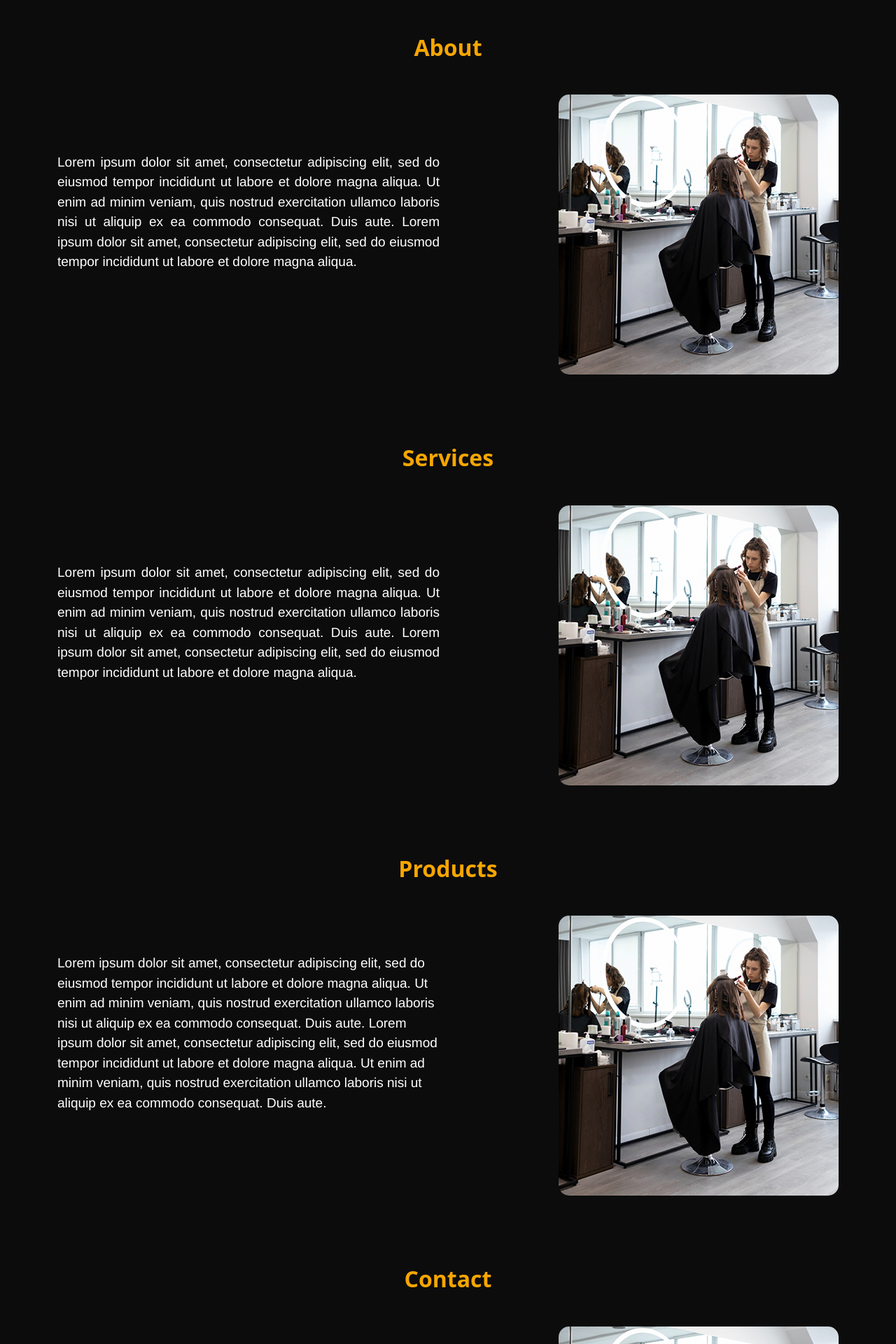
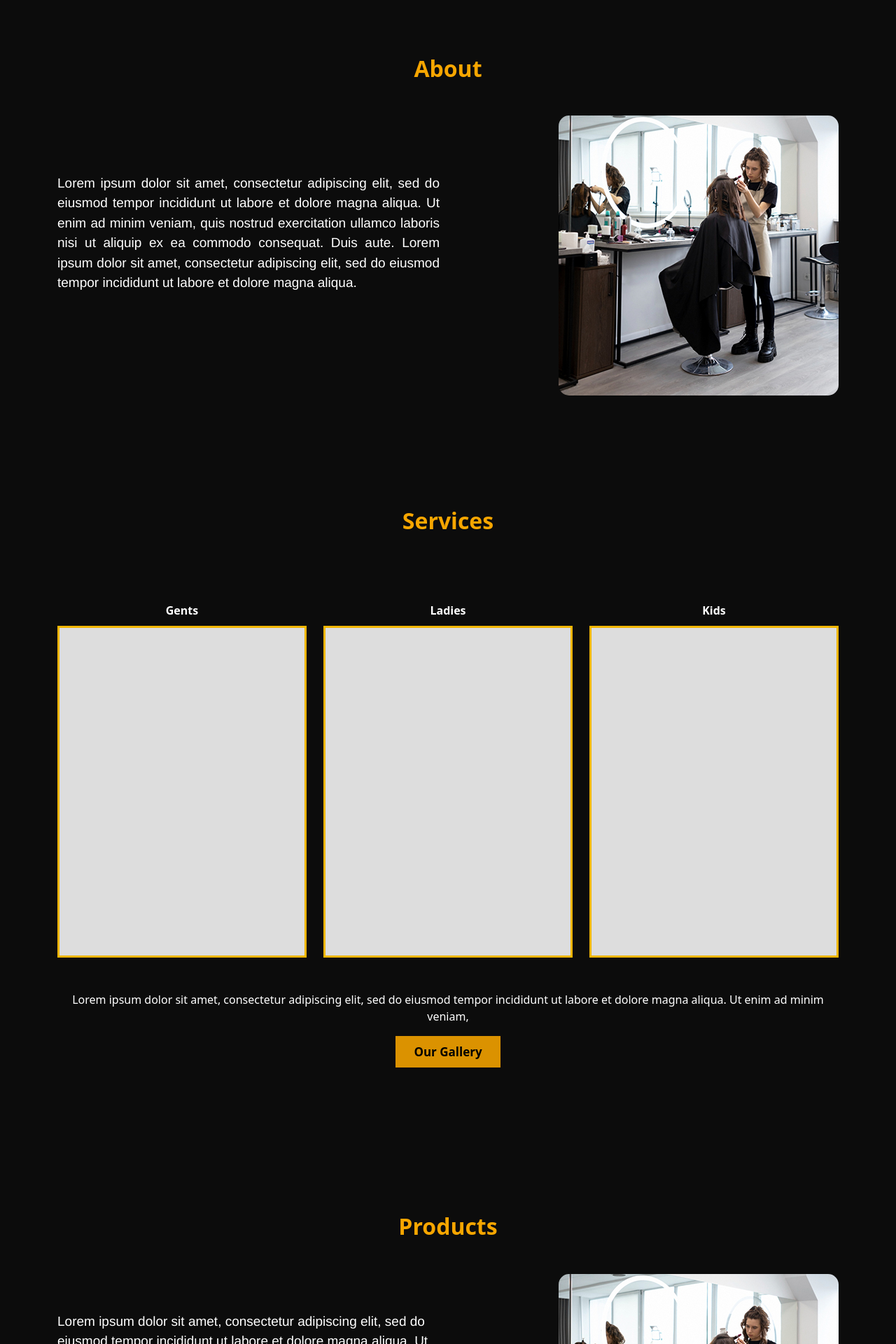
Before and after one commit to Dulsara2003/Saloon-project, a PHP site: page / in a window 1280 px wide. Shown: the part 801-2721 px from the top of the page at 70% size. Run offline with PHP 8.4, Linux system fonts and the light colour scheme.

Commit message:
Zoom animation,Services all done

```diff
--- a/saloon-site/about.css
+++ b/saloon-site/about.css
@@ -1,5 +1,5 @@
 .about-section {
-    padding: 50px 0;
+    padding: 80px 0;
 }
 
 .about-title {
@@ -17,6 +17,8 @@
     justify-content: center;
     align-items: center;
 
+
+
 }
 
 .rounded-image {
@@ -28,81 +30,17 @@
 
     /* Below LG */
     .about-box {
-        width: 400px;
-        height: 400px;
+        width: 450px;
+        height: 450px;
     }
 }
 
 
-@media (min-width: 991px) {
+@media (max-width: 992px) {
 
     /* Below LG */
     .about-box {
-        width: 300px;
-        height: 300px;
+        width: 480px;
+        height: 400px;
     }
 }
-
-@media (min-width: 992px) {
-
-    /* LG and above */
-    .about-box {
-        width: 400px;
-        height: 400px;
-        /* Adjust height as needed */
-    }
-}
-
-
-@keyframes bottomToTop {
-    0% {
-        transform: translateY(30px);
-        opacity: 0;
-    }
-
-    100% {
-        transform: translateY(0);
-        opacity: 1;
-    }
-}
-
-.fade-up {
-    opacity: 0;
-    transform: translateY(40px);
-    transition: transform 0.5s ease-out, opacity 0.5s ease-out;
-    transition-duration: 1s;
-    /* Transition duration */
-    transition-timing-function: ease;
-}
-
-.fade-up.visible {
-    opacity: 1;
-    transform: translateY(0);
-    transition-duration: 1s;
-}
-
-/* text animation */
-.fade-right-about-text {
-    opacity: 0;
-    transform: translateX(-40px);
-    transition: all 0.0s ease-in-out;
-}
-
-.fade-right-about-text.animate-left {
-    opacity: 1;
-    transform: translateX(0);
-    transition-duration: 0.8s;
-
-}
-
-/* image animation */
-.fade-right-about-img {
-    opacity: 0;
-    transform: translateX(40px); /* Start from right */
-    transition: all 0.8s ease-in-out;
-}
-
-.fade-right-about-img.visible {
-    opacity: 1;
-    transform: translateX(0); /* End at normal position */
-}
--- /dev/null
+++ b/saloon-site/all.css
@@ -0,0 +1,54 @@
+.text-balance {
+    text-align: justify;
+}
+
+
+/* Fade-Up */
+.fade-up {
+    opacity: 0;
+    transform: translateY(24px);
+    transition: transform 0.6s ease-out, opacity 0.6s ease-out;
+}
+
+.fade-up.visible {
+    opacity: 1;
+    transform: translateY(0);
+}
+
+
+/* Fade Right*/
+.fade-right {
+    opacity: 0;
+    transform: translateX(-60px);
+    transition: transform 0.5s ease-out, opacity 0.5s ease-out;
+}
+
+.fade-right.visible {
+    opacity: 1;
+    transform: translateX(0);
+}
+
+
+/* Fade Left */
+.fade-left {
+    opacity: 0;
+    transform: translateX(60px);
+    transition: transform 0.5s ease-out, opacity 0.5s ease-out;
+}
+
+.fade-left.visible {
+    opacity: 1;
+    transform: translateX(0);
+}
+
+/* Zoom In*/
+.zoom-in {
+    opacity: 0;
+    transform: translateY(2px) scale(0.92); /* Very small movement & tiny zoom */
+    transition: opacity 0.3s ease-in-out, transform 0.3s ease-in-out;
+}
+
+.zoom-in.fade-in {
+    opacity: 1;
+    transform: translateY(0) scale(1); /* End normal */
+}
--- a/saloon-site/home.css
+++ b/saloon-site/home.css
@@ -38,17 +38,25 @@
 }
 
 .services-btn {
-    height: 50px;
+    height: 45px;
     width: 150px;
     font-size: 17px;
     cursor: pointer;
     font-weight: bold;
-    color: white;
-    border-radius: 4px;
+    color: black;
     border: none;
     background-color: #db9200ff;
     transition: background-color 0.3s, color 0.3s, transform 0.2s;
 }
+
+.services-btn:hover {
+    color: white;
+    background-color: #f7a600;
+    transform: translateY(-3px);
+    box-shadow: 0 10px 25px rgba(0, 0, 0, 0.3);
+    border: 1px solid #fcfcfc;
+}
+
 
 @media (max-width: 768px) {
 
@@ -58,22 +66,15 @@
         font-size: 15px;
         cursor: pointer;
         font-weight: bold;
-    color: white;
-    border-radius: 4px;
+        color: black;
         border: none;
-    background-color:#f7a600;
+        background-color: #f7a600;
         transition: background-color 0.3s, color 0.3s, transform 0.2s;
     }
 }
 
 
 
-.services-btn:hover {
-    background-color: #f7a600;
-    transform: translateY(-3px);
-    box-shadow: 0 10px 25px rgba(0, 0, 0, 0.3);
-    border: 1px solid #fcfcfc;
-}
 
 
 .header-mobile {
@@ -101,40 +102,3 @@
     padding: 20px;
     border-radius: 10px;
 }
-
-
-
-/* Animation Main-text*/
-@keyframes slideInLeft {
-    0% {
-        transform: translateX(-7%);
-        opacity: 0;
-    }
-
-    100% {
-        transform: translateX(0);
-        opacity: 1;
-    }
-}
-
-.animate-left {
-    animation: slideInLeft 1s ease-out forwards;
-}
-
-
-/* Keyframes for Bottom-to-Top animation */
-@keyframes bottomToTop {
-    0% {
-        transform: translateY(50px);
-        opacity: 0;
-    }
-    100% {
-        transform: translateY(0);
-        opacity: 1;
-    }
-}
-
-/* Apply animation to the div */
-.animate-bottom {
-    animation: bottomToTop 1s ease-out forwards;
-}
--- a/saloon-site/index.php
+++ b/saloon-site/index.php
@@ -6,10 +6,10 @@
     <meta name="viewport" content="width=device-width, initial-scale=1.0">
     <title>Responsive Web Design</title>
     <link href="https://cdn.jsdelivr.net/npm/bootstrap@5.3.0/dist/css/bootstrap.min.css" rel="stylesheet">
+    <link rel="stylesheet" href="all.css">
     <link rel="stylesheet" href="home.css">
     <link rel="stylesheet" href="about.css">
-    <link rel="stylesheet" href="style.css">
-
+    <link rel="stylesheet" href="services.css">
 </head>
 
 <body style="background-color: #0C0C0C;">
@@ -37,10 +37,10 @@
                     <!-- Mobile -->
                     <div class="row justify-content-center d-block d-md-none"> <!-- Center the content -->
                         <div class="col-12 main-text-balance text-center animate-left"> <!-- 10 columns on mobile, 5 columns on larger screens -->
-                            <h1 class="fw-bold header-mobile">Lorem ipsum dolor sit amet Lorem ipsum dolor sit amet</h1>
+                            <h1 class="fw-bold header-mobile fade-right">Lorem ipsum dolor sit amet Lorem ipsum dolor sit amet</h1>
                         </div>
 
-                        <div class="animate-bottom text-center">
+                        <div class="fade-up text-center">
                             <p class="mx-auto text-balance ">Lorem ipsum dolor sit amet, consectetur adipiscing elit, Lorem ipsum dolor sit amet, consectetur adipiscing elit.
                                 Lorem ipsum dolor sit amet, consectetur adipiscing elit, Lorem ipsum dolor sit amet, consectetur adipiscing elit.
                             </p>
@@ -52,11 +52,11 @@
                     <!-- Md -->
                     <div class="row d-none d-md-block d-lg-none "> <!-- Center the content -->
                         <div class="col-12 main-text-balance text-center animate-left"> <!-- 10 columns on mobile, 5 columns on larger screens -->
-                            <h1 class="fw-bold header-md">Lorem ipsum dolor sit amet Lorem ipsum dolor sit amet</h1>
+                            <h1 class="fw-bold header-md fade-right">Lorem ipsum dolor sit amet Lorem ipsum dolor sit amet</h1>
 
                         </div>
 
-                        <div class="animate-bottom">
+                        <div class="fade-up">
                             <p class="mx-auto text-balance ">Lorem ipsum dolor sit amet, consectetur adipiscing elit, Lorem ipsum dolor sit amet, consectetur adipiscing elit.
                                 Lorem ipsum dolor sit amet, consectetur adipiscing elit, Lorem ipsum dolor sit amet, consectetur adipiscing elit.
                             </p>
@@ -68,10 +68,10 @@
                     <div class="row d-none d-lg-block d-xl-none"> <!-- Center the content -->
                         <div class="col-10 col-md-10 main-text-balance animate-left"> <!-- 10 columns on mobile, 5 columns on larger screens -->
 
-                            <h1 class="fw-bold header-lg">Lorem ipsum dolor sit amet Lorem ipsum dolor sit amet</h1>
+                            <h1 class="fw-bold header-lg fade-right">Lorem ipsum dolor sit amet Lorem ipsum dolor sit amet</h1>
                         </div>
 
-                        <div class="animate-bottom">
+                        <div class="fade-up">
                             <p class="col-9 text-balance ">Lorem ipsum dolor sit amet, consectetur adipiscing elit, Lorem ipsum dolor sit amet, consectetur adipiscing elit.
                                 Lorem ipsum dolor sit amet, consectetur adipiscing elit, Lorem ipsum dolor sit amet, consectetur adipiscing elit.
                             </p>
@@ -82,12 +82,12 @@
 
 
                     <!-- Xl -->
-                    <div class="row d-none d-xl-block "> <!-- Center the content -->
+                    <div class="row d-none d-xl-block"> <!-- Center the content -->
                         <div class="col-9 main-text-balance animate-left"> <!-- 10 columns on mobile, 5 columns on larger screens -->
-                            <h1 class="fw-bold header-xl">Lorem ipsum dolor sit amet Lorem ipsum dolor sit amet</h1>
+                            <h1 class="fw-bold header-xl fade-right">Lorem ipsum dolor sit amet Lorem ipsum dolor sit amet</h1>
                         </div>
 
-                        <div class="animate-bottom">
+                        <div class="fade-up">
                             <p class="col-9 text-balance ">Lorem ipsum dolor sit amet, consectetur adipiscing elit, Lorem ipsum dolor sit amet, consectetur adipiscing elit.
                                 Lorem ipsum dolor sit amet, consectetur adipiscing elit, Lorem ipsum dolor sit amet, consectetur adipiscing elit.
                             </p>
@@ -100,12 +100,12 @@
         </div>
 
         <!-- 2nd Content (About) -->
-        <div id="scrollspyHeading2" class="container about-section">
+        <div id="scrollspyHeading2" class="container about-section ">
             <h2 class="text-center about-title mb-5 fade-up">About</h2>
             <div class="row align-items-center">
 
                 <div class="col-11 col-lg-6 mb-5 container">
-                    <p class="about-content text-white text-balance fade-right-about-text" style="font-family: 'Franklin Gothic Medium', Arial, sans-serif;font-size: 19px; ">
+                    <p class="about-content text-white text-balance fade-right" style="font-family: 'Franklin Gothic Medium', Arial, sans-serif;font-size: 19px; ">
                         Lorem ipsum dolor sit amet, consectetur adipiscing elit, sed do eiusmod tempor incididunt ut labore et dolore magna aliqua.
                         Ut enim ad minim veniam, quis nostrud exercitation ullamco laboris nisi ut aliquip ex ea commodo consequat. Duis aute.
                         Lorem ipsum dolor sit amet, consectetur adipiscing elit, sed do eiusmod tempor incididunt ut labore et dolore magna aliqua.
@@ -113,7 +113,7 @@
                 </div>
 
                 <div class="col-lg-6 d-flex  justify-content-center justify-content-lg-end">
-                    <div class="about-box fade-right-about-img ">
+                    <div class="about-box fade-left">
                         <img src="Resources/about.jpg" class="rounded-image">
                     </div>
                 </div>
@@ -124,20 +124,41 @@
 
         <!-- 3rd Content (Services) -->
         <div id="scrollspyHeading3" class="container about-section">
-            <h2 class="text-center about-title mb-5">Services</h2>
+            <h2 class="text-center about-title mb-5 fade-up ">Services</h2>
             <div class="row align-items-center">
 
-                <div class="col-11 col-lg-6 mb-5 container">
-                    <p class="about-content text-white text-balance " style="font-family: 'Franklin Gothic Medium', Arial, sans-serif;font-size: 19px; ">
-                        Lorem ipsum dolor sit amet, consectetur adipiscing elit, sed do eiusmod tempor incididunt ut labore et dolore magna aliqua.
-                        Ut enim ad minim veniam, quis nostrud exercitation ullamco laboris nisi ut aliquip ex ea commodo consequat. Duis aute.
-                        Lorem ipsum dolor sit amet, consectetur adipiscing elit, sed do eiusmod tempor incididunt ut labore et dolore magna aliqua.
-                    </p>
-                </div>
+                <div class="container py-5">
+                    <div class="row text-center justify-content-center mb-4">
+                        <div class="col-12 col-md-4 mb-4">
 
-                <div class="col-lg-6 d-flex  justify-content-center justify-content-lg-end">
-                    <div class="about-box">
-                        <img src="Resources/about.jpg" class="rounded-image">
+                            <div class="gallery-title fade-up ">Gents</div>
+                            <div class="gallery-card fade-left">
+
+                            </div>
+
+                        </div>
+
+                        <div class="col-12 col-md-4 mb-4">
+                            <div class="gallery-title fade-up ">Ladies</div>
+                            <div class="gallery-card zoom-in"></div>
+                        </div>
+
+                        <div class="col-12 col-md-4 mb-4">
+                            <div class="gallery-title fade-up ">Kids</div>
+                            <div class="gallery-card fade-right"></div>
+                        </div>
+
+                    </div>
+
+
+                    <div class="row text-center">
+                        <div class="col-12 fade-up ">
+                            <p class="px-3 text-white  ">
+                                Lorem ipsum dolor sit amet, consectetur adipiscing elit, sed do eiusmod
+                                tempor incididunt ut labore et dolore magna aliqua. Ut enim ad minim veniam,
+                            </p>
+                            <button class="our-gallery-btn">Our Gallery</button>
+                        </div>
                     </div>
                 </div>
 
@@ -213,8 +234,10 @@
 
 
     </div>
-
+    <script src="all.js"></script>
+    <script src="home.js"></script>
     <script src="about.js"></script>
+    <script src="services.js"></script>
 </body>
 
 </html>
--- /dev/null
+++ b/saloon-site/services.css
@@ -0,0 +1,55 @@
+.gallery-card {
+    background-color: #ddd;
+    border: 3px solid #f1b600;
+    aspect-ratio: 3/4;
+    position: relative;
+    display: flex;
+    align-items: center;
+    justify-content: center;
+    max-width: 390px;
+    /* 👈 podi karanna limit ekak */
+    margin: 0 auto;
+    /* center align */
+}
+
+.our-gallery-btn {
+    height: 45px;
+    width: 150px;
+    font-size: 17px;
+    cursor: pointer;
+    font-weight: bold;
+    color: black;
+    border: none;
+    background-color: #db9200ff;
+    transition: background-color 0.3s, color 0.3s, transform 0.2s;
+}
+
+.our-gallery-btn:hover {
+    color: white;
+    background-color: #f7a600;
+    transform: translateY(-3px);
+    box-shadow: 0 10px 25px rgba(0, 0, 0, 0.3);
+    border: 1px solid #fcfcfc;
+}
+
+
+.gallery-title {
+    font-weight: bold;
+    margin-bottom: 10px;
+    color: white;
+}
+
+@media (max-width: 768px) {
+
+    .our-gallery-btn {
+        height: 40px;
+        width: 120px;
+        font-size: 15px;
+        cursor: pointer;
+        font-weight: bold;
+        color: black;
+        border: none;
+        background-color: #f7a600;
+        transition: background-color 0.3s, color 0.3s, transform 0.2s;
+    }
+}
--- a/saloon-site/style.css
+++ /dev/null
@@ -1,3 +0,0 @@
-.text-balance {
-    text-align: justify;
-}
```
Also changed, not shown: saloon-site/about.js (deleted, +0 -58 lines), saloon-site/all.js (added, +60 -0 lines), saloon-site/services.js (added, +17 -0 lines), saloon-site/home.js (added). Lines whose indentation alone changed are shown as unchanged.
